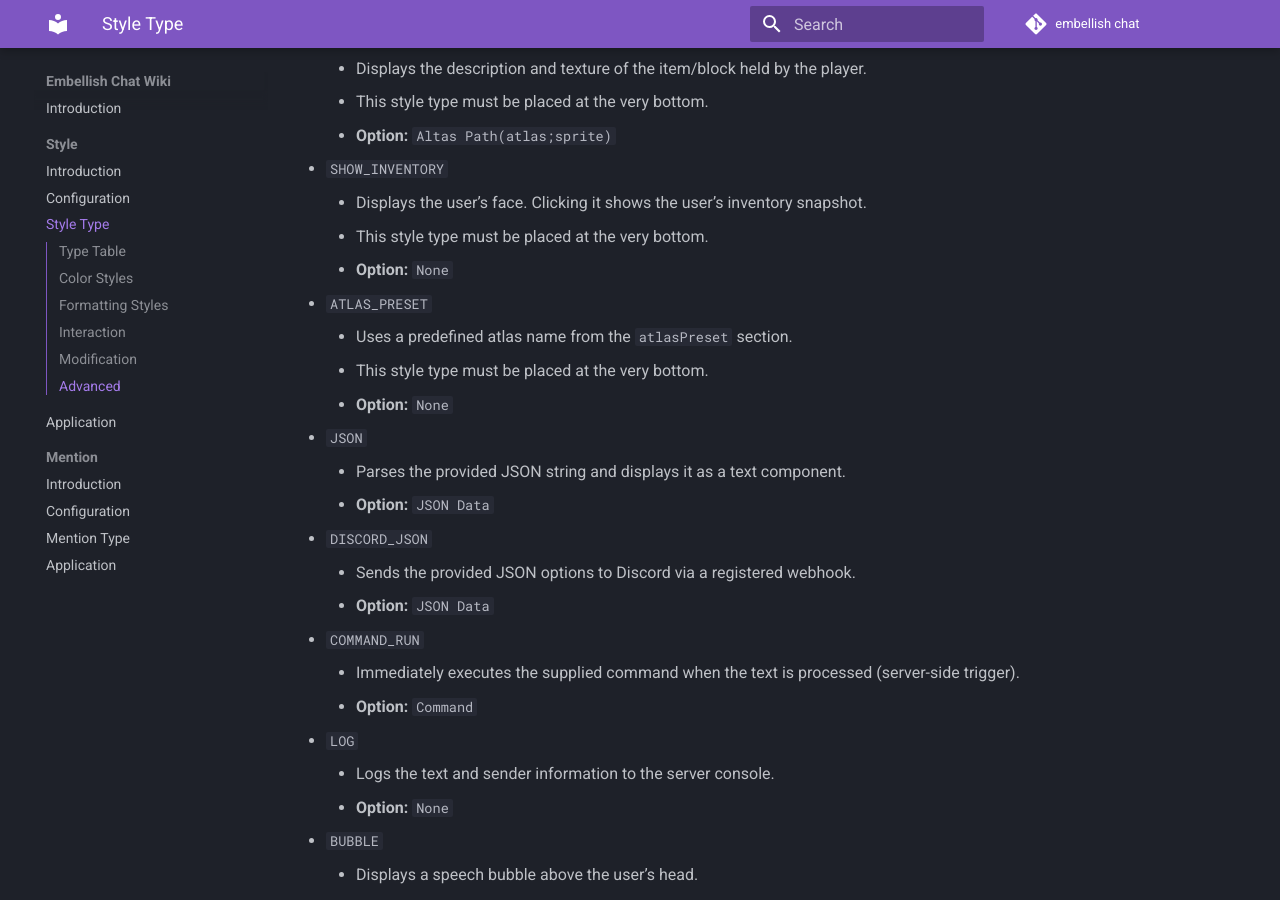
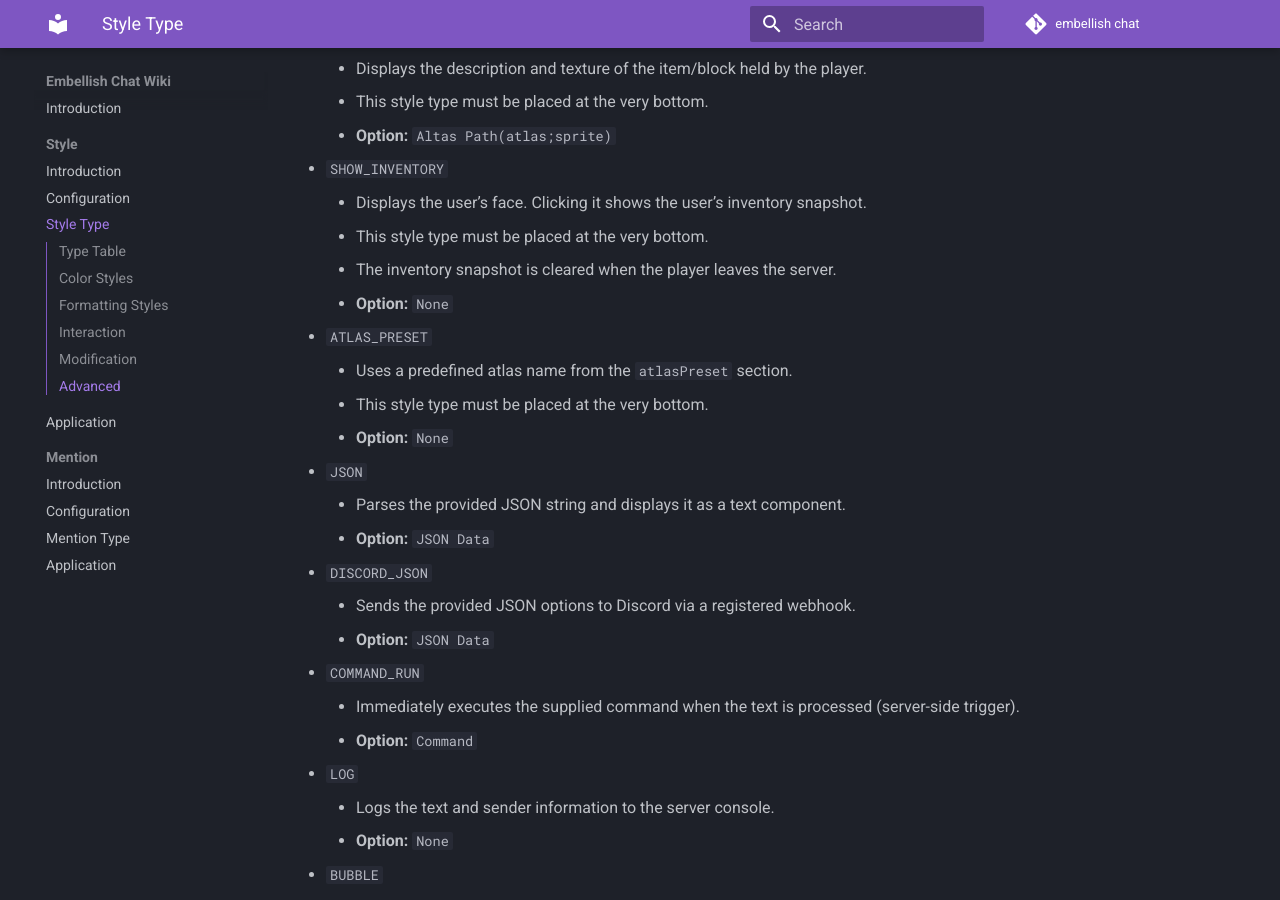
Before and after one commit to hanhy06/embellish_chat, an MkDocs documentation site: the page built from docs/mkdocs/docs/style/StyleType.md, in a window 1280 px wide and 900 px high, scrolled down 3674 px. Built offline with MkDocs 1.6.1 and Material for MkDocs 9.7.7, drawn with Linux system fonts in a browser that asks for light colours; comment, search, counter and statistics services are not loaded.

Commit message:
feat: update README and StyleType documentation for clarity and additional commands

```diff
--- a/docs/mkdocs/docs/style/StyleType.md
+++ b/docs/mkdocs/docs/style/StyleType.md
@@ -112,6 +112,7 @@
 * `SHOW_INVENTORY`
     * Displays the user’s face. Clicking it shows the user’s inventory snapshot.
     * This style type must be placed at the very bottom.
+    * The inventory snapshot is cleared when the player leaves the server.
     * **Option:** `None`
 * `ATLAS_PRESET`
     * Uses a predefined atlas name from the `atlasPreset` section.
```
Also changed, not shown: docs/README.md.
